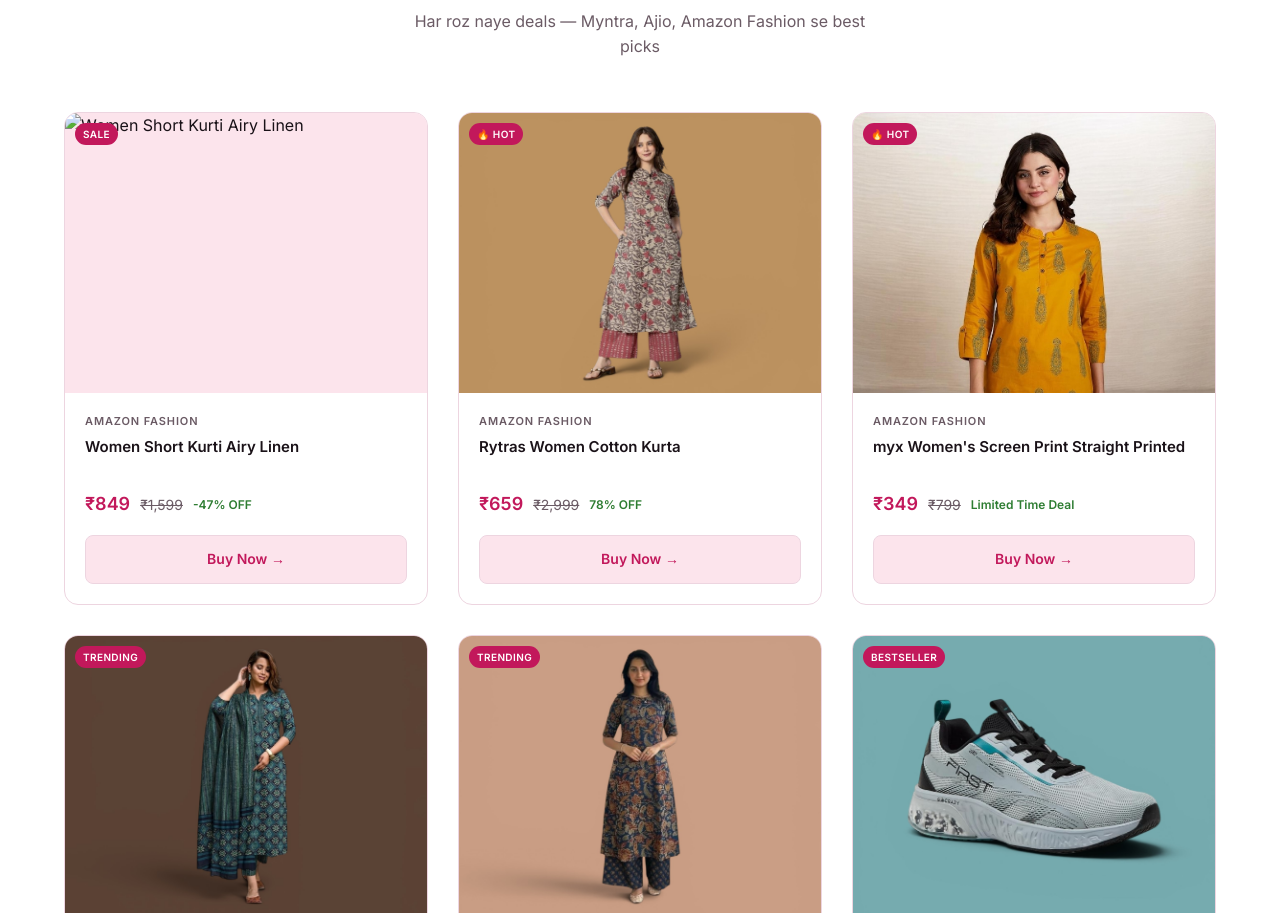
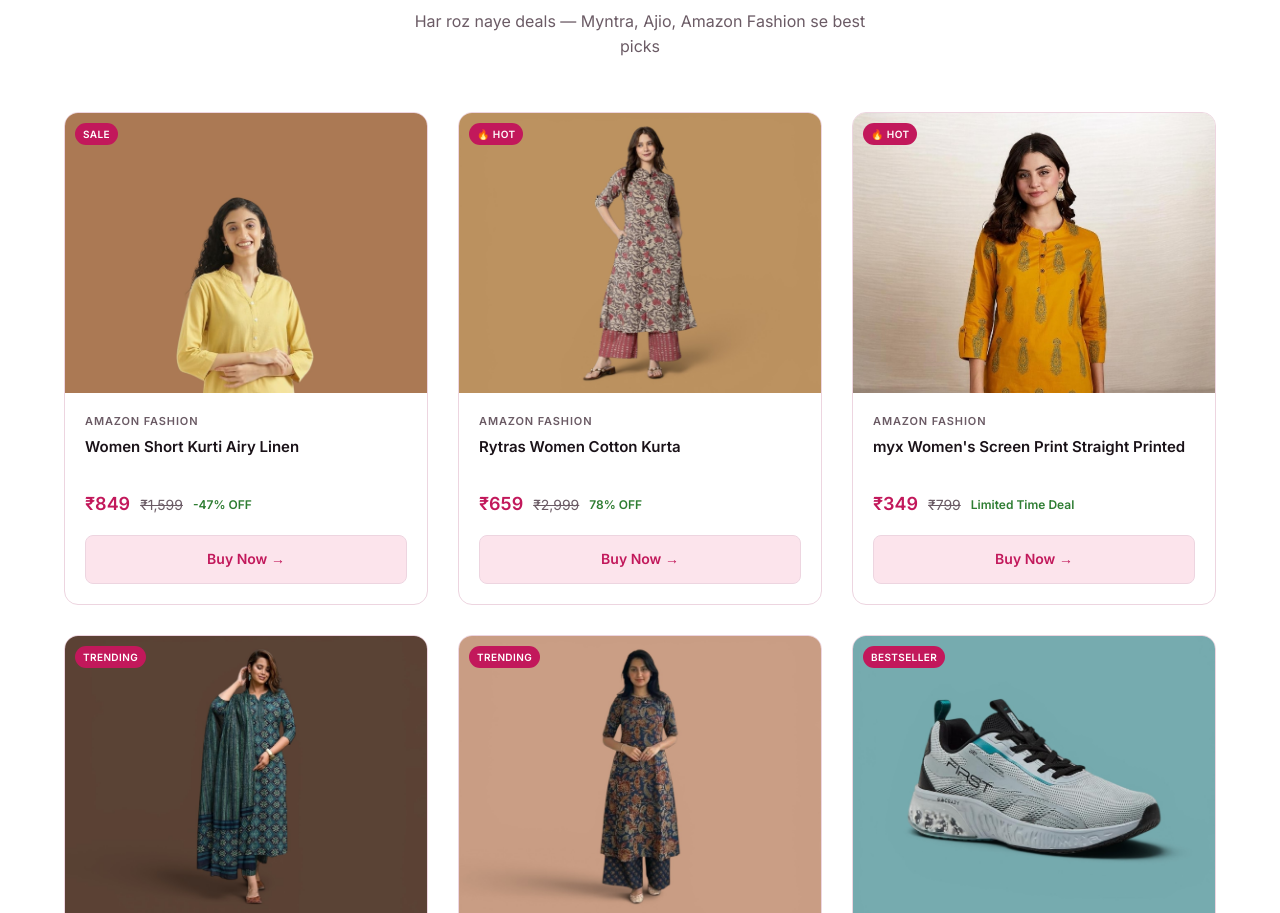
Before and after one commit to stylekart2948/stylekart, a plain HTML site: page index.html in a window 1280 px wide. Shown: the part 1507-2420 px from the top of the page. Drawn offline with nearby package versions, Linux system fonts and the light colour scheme.

Commit message:
Add product image for Women Short Kurti

```diff
--- a/index.html
+++ b/index.html
@@ -543,7 +543,7 @@
       {
         brand: "Amazon Fashion",
         name: "Women Short Kurti Airy Linen",
-        image: "",
+        image: "61jmoLhTUnL._SX679_ (1).jpg",
         price: 849,
         oldPrice: 1599,
         discount: "-47% OFF",
```
